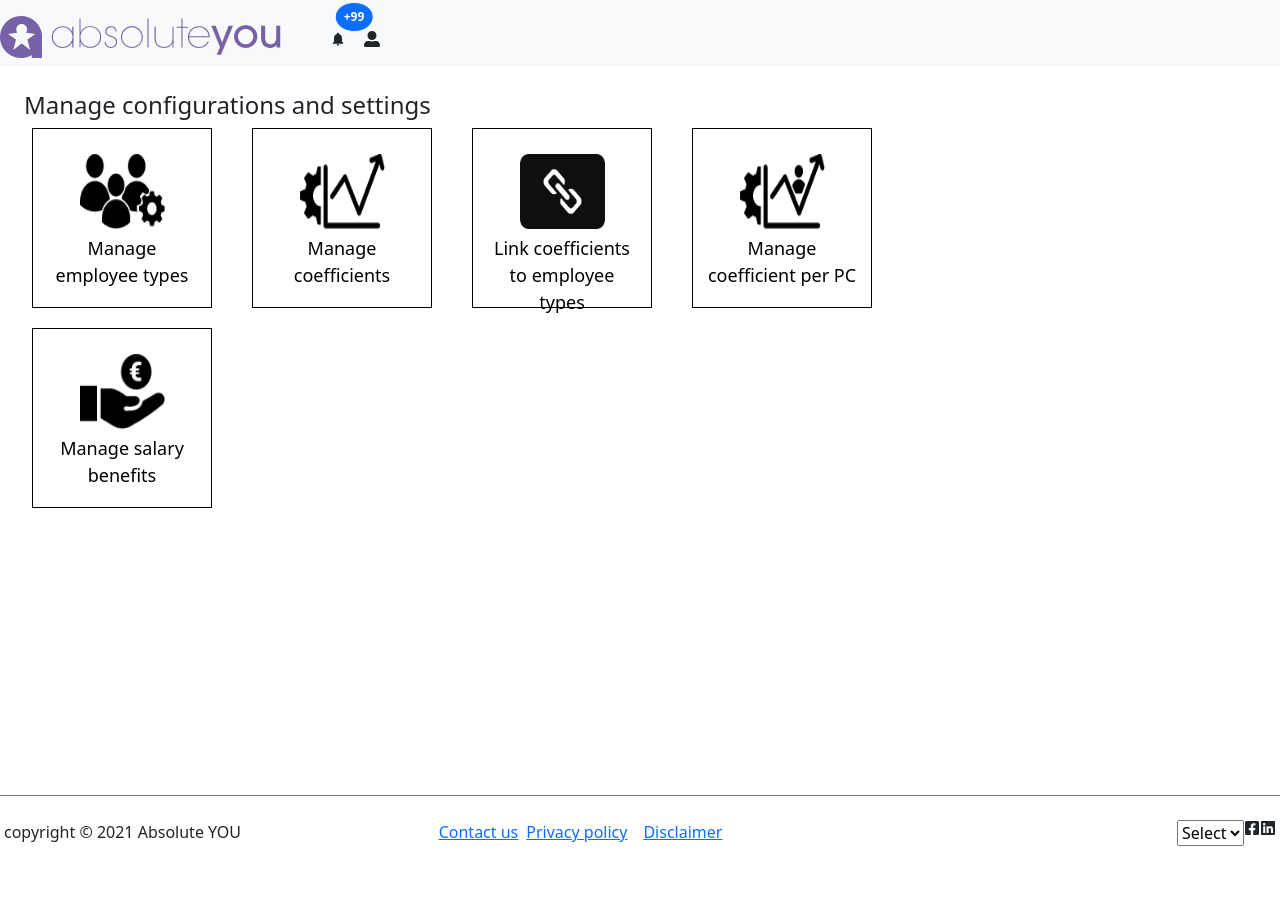
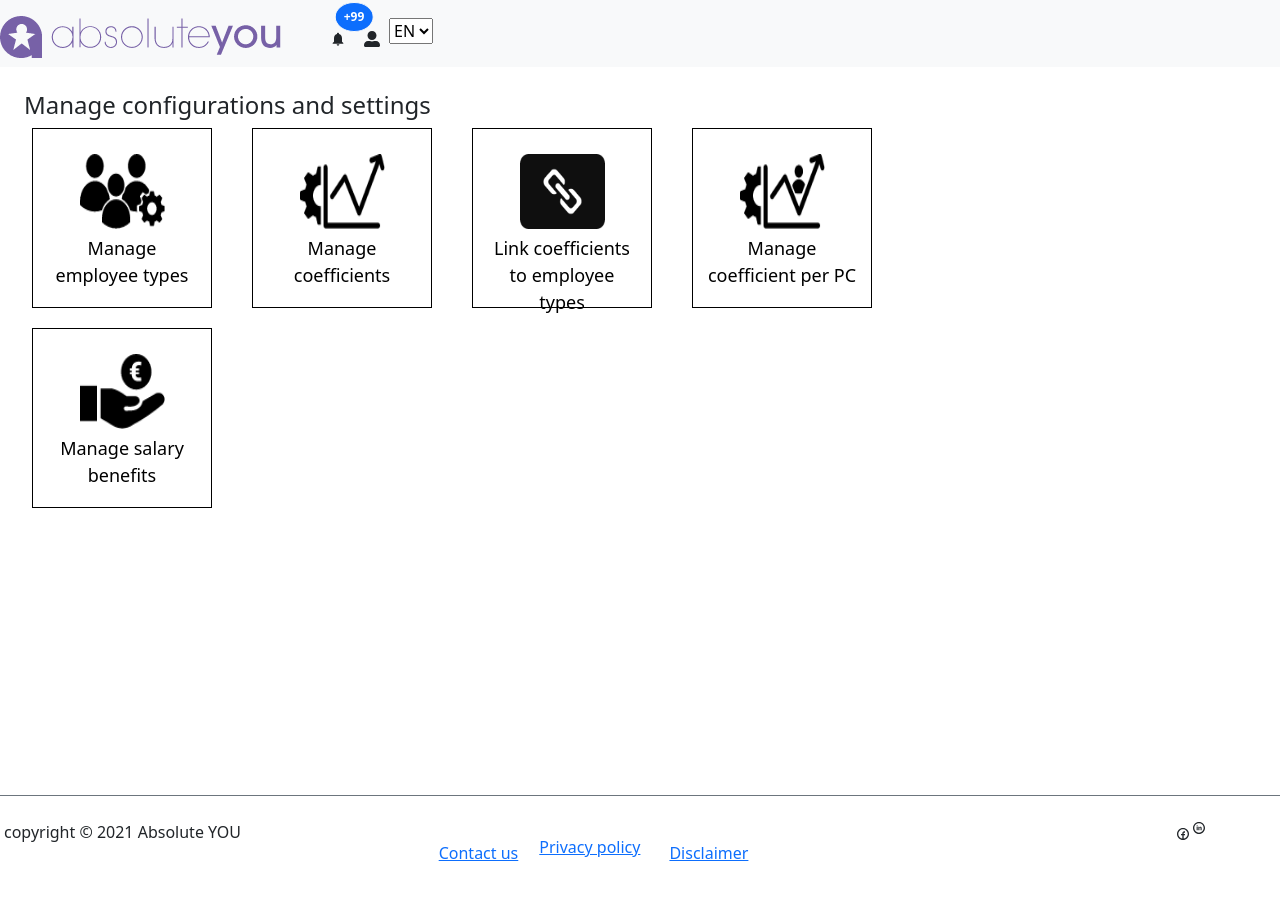
Before and after one commit to Mmaheshbabu123/my-new-Project, a Next.js app: page / in a window 1280 px wide. Shown: the top 900 px of the page. Before the commit the page ends 862 px from the top, so only its background shows below. Built offline with nearby package versions, Linux system fonts and the light colour scheme; no server answers.

Commit message:
2005157: Changes in add timing

```diff
--- a/components/layout/Footer/Footer.jsx
+++ b/components/layout/Footer/Footer.jsx
@@ -3,7 +3,10 @@ import ReactDOM from 'react-dom';
 import { APICALL } from '/Services/ApiServices';
 import { footer } from '/Services/ApiEndPoints';
 import { BiCopyright } from 'react-icons/bi';
-import { FaFacebookSquare, FaLinkedin } from 'react-icons/fa';
+// import { FaFacebookSquare, FaLinkedin } from 'react-icons/fa';
+import Link from 'next/link';
+
+import { TiSocialFacebookCircular, TiSocialLinkedinCircular } from 'react-icons/ti';
 function Footer() {
 	return (
 		<div className="app-container">
@@ -15,24 +18,22 @@ function Footer() {
 					<a href="" className="">
 						Contact us
 					</a>
-					<a href="" className="p-2 ">
-						Privacy policy
-					</a>
+					<button className=" btn btn-link">
+						<Link href={'/privacy-policy'}>
+							<p className="p-2">Privacy policy</p>
+						</Link>
+					</button>
 					<a href="" className="p-2 ">
 						Disclaimer
 					</a>
 				</div>
 
 				<div className="col text-end mt-2 p-3">
-					<select type="">
-						<option>Select</option>
-						<option>EN</option>
-						<option>NL</option>
-						<option>FR</option>
-					</select>
-					<div className="d-flex float-end ">
-						<FaFacebookSquare />
-						<FaLinkedin />
+					<div className="d-flex float-end w-25 h-100 ">
+						<span className="">
+							<TiSocialFacebookCircular className="" />
+						</span>
+						<TiSocialLinkedinCircular className="" />
 					</div>
 				</div>
 			</div>
--- a/components/layout/Header/Header.jsx
+++ b/components/layout/Header/Header.jsx
@@ -26,6 +26,11 @@ function Header() {
 						<button type="button" className="btn  position-relative mt-2 p-2 ">
 							<FaUserAlt className="" />
 						</button>
+						<select type="">
+							<option>EN</option>
+							<option>NL</option>
+							<option>FR</option>
+						</select>
 					</div>
 				</div>
 			</div>
--- /dev/null
+++ b/pages/privacy-policy.js
@@ -0,0 +1,6 @@
+import PrivacyPolicy from "../components/layout/Footer/privacy_policy";
+
+const privacypolicy = () => (
+    <div><PrivacyPolicy /></div>
+);
+export default privacypolicy;
```
Also changed, not shown: components/layout/Footer/privacy_policy.jsx (added, +12 -0 lines).
